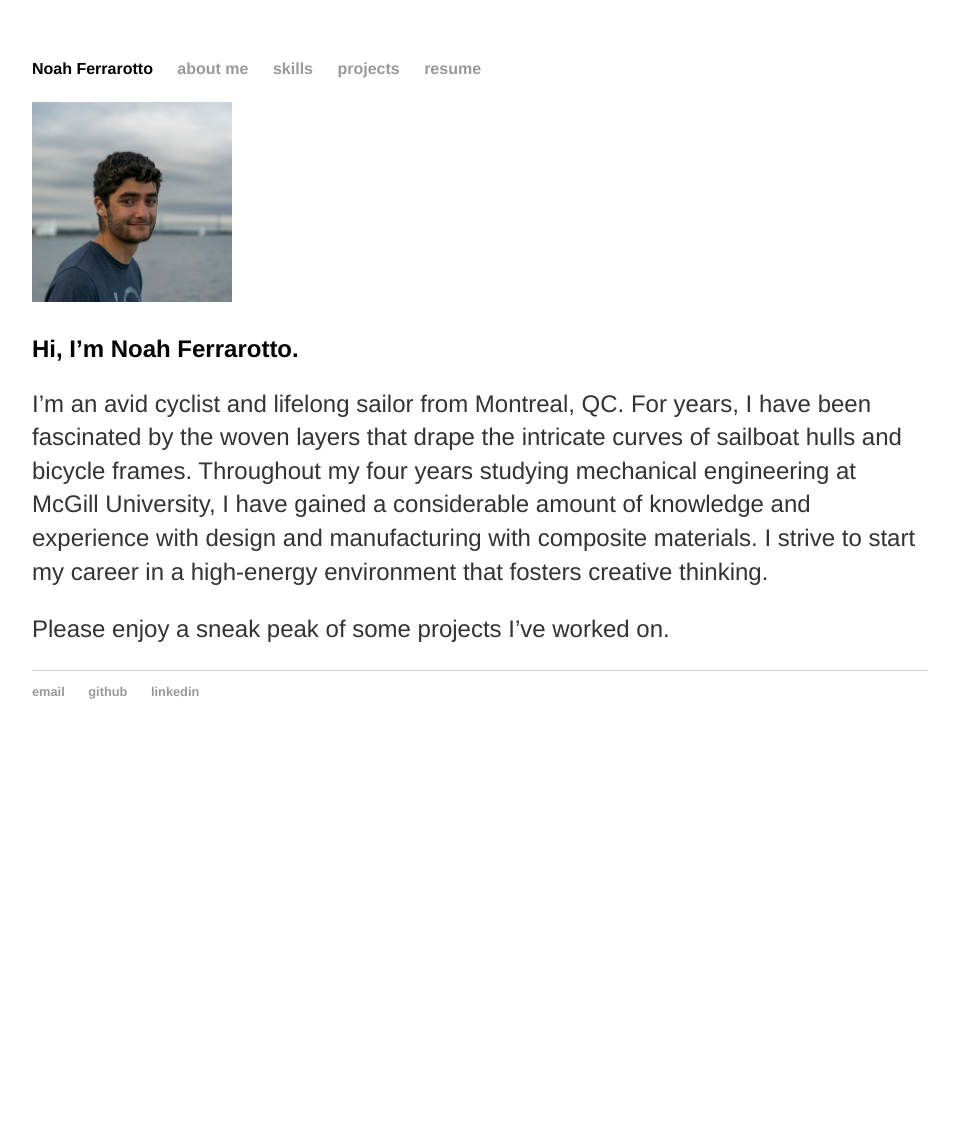
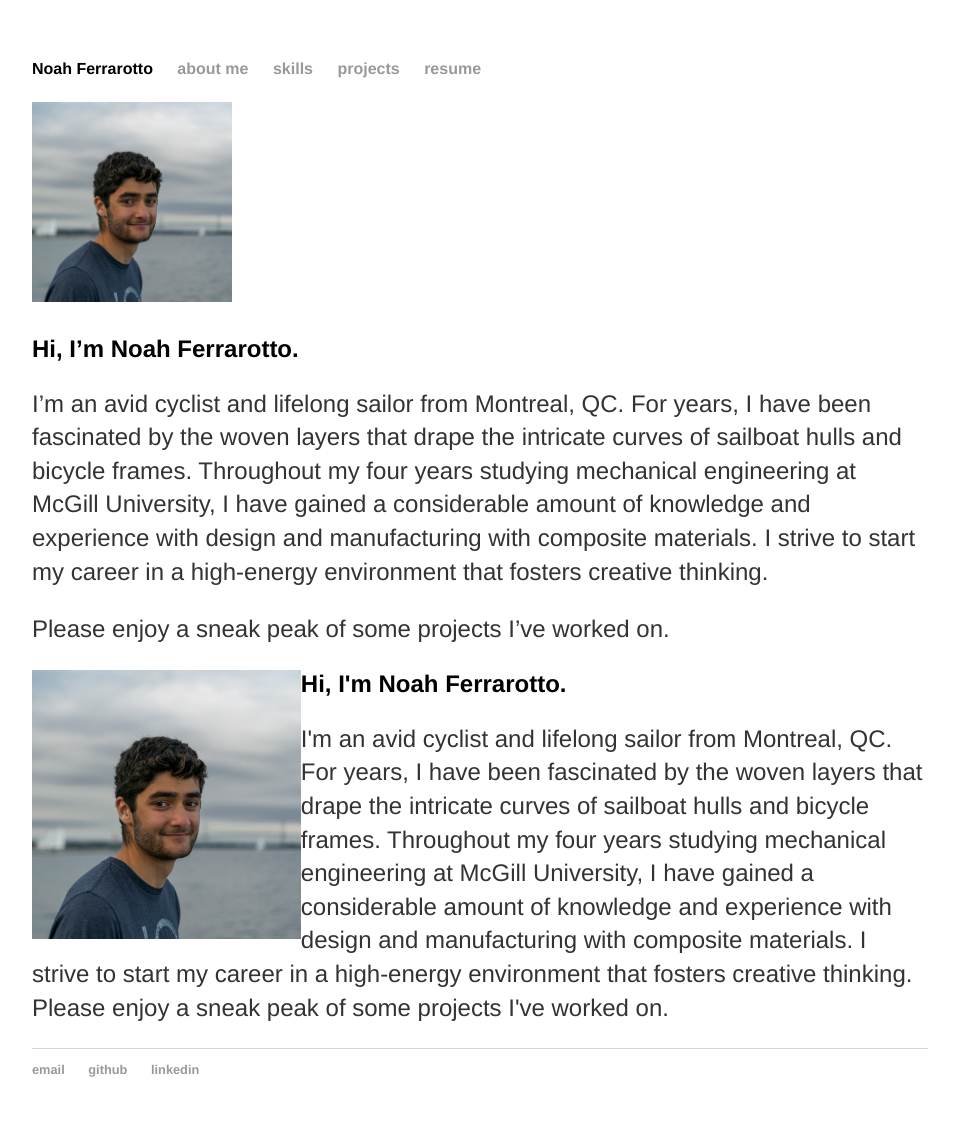
Before and after one commit to noahfer/noahfer.github.io, a Jekyll site: the page built from about/index.md, in a window 1280 px wide. Shown: the whole page, without its empty margins (160-1113 px from the left). Built offline with Jekyll 4.4.1, drawn with Linux system fonts in a browser that asks for light colours; before the commit the page ends 900 px from its top, so only the background shows below that.

Commit message:
Update index.md

```diff
--- a/about/index.md
+++ b/about/index.md
@@ -10,3 +10,13 @@
 I'm an avid cyclist and lifelong sailor from Montreal, QC. For years, I have been fascinated by the woven layers that drape the intricate curves of sailboat hulls and bicycle frames. Throughout my four years studying mechanical engineering at McGill University, I have gained a considerable amount of knowledge and experience with design and manufacturing with composite materials. I strive to start my career in a high-energy environment that fosters creative thinking.
 
 Please enjoy a sneak peak of some projects I've worked on.
+
+<div>
+	<img src="profile.jpg" alt="profile" style="float:left;width:30%">
+	<h2>Hi, I'm Noah Ferrarotto.</h2>
+	<p>
+		I'm an avid cyclist and lifelong sailor from Montreal, QC. For years, I have been fascinated by the woven layers that drape the intricate curves of sailboat hulls and bicycle frames. Throughout my four years studying mechanical engineering at McGill University, I have gained a considerable amount of knowledge and experience with design and manufacturing with composite materials. I strive to start my career in a high-energy environment that fosters creative thinking.
+	<br>
+		Please enjoy a sneak peak of some projects I've worked on.
+	</p>
+</div>
```
